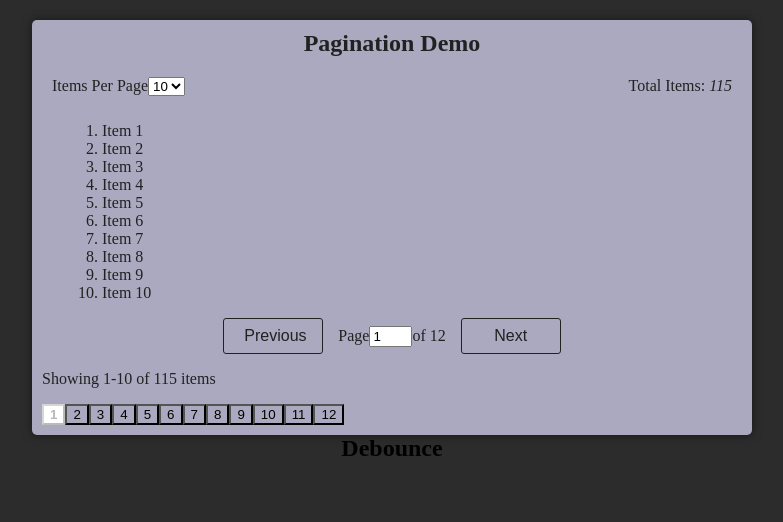
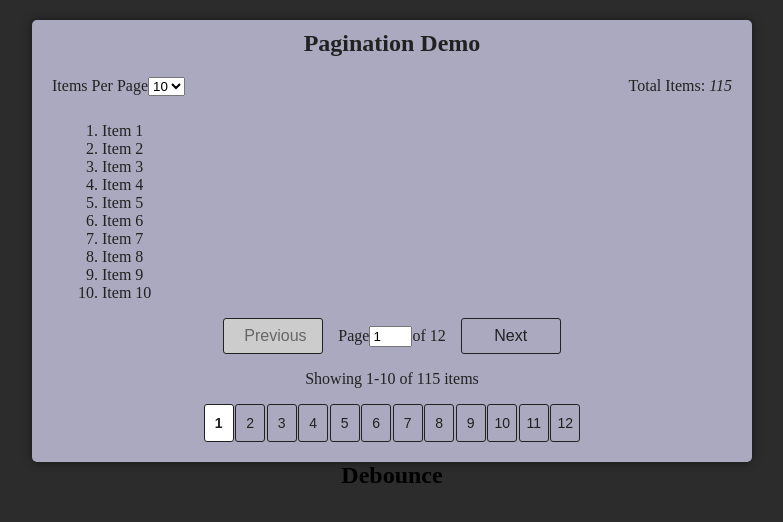
Before and after one commit to vbolden/Custom-hooks-lab3, a React (Vite) app: page / in a window 1280 px wide. Shown: the top 522 px of the page, without its empty margins (248-1031 px from the left). Built offline with nearby package versions, Linux system fonts and the light colour scheme.

Commit message:
styled page number buttons

```diff
--- a/src/App.css
+++ b/src/App.css
@@ -59,6 +59,40 @@ h2 {
     color: #fff;
 }
 
+.page-controls button:disabled {
+    background-color: #ccc;
+    color: #666;
+    cursor: not-allowed;
+}
+
 #page-select {
     width: 35px;
 }
+
+.page-info {
+    padding: 0 10px;
+    text-align: center;
+}
+
+.page-numbers {
+    padding: 0 10px;
+    display: flex;
+    justify-content: center;
+    gap: 1.5px;
+    margin-bottom: 10px;
+}
+
+.page-numbers button {
+    padding: 10px 5px;
+    font-size: 14px;
+    border: 1px solid #212121;
+    border-radius: 3px;
+    width: 30px;
+    color: #212121;
+    background-color: transparent;
+    cursor: pointer;
+}
+
+.page-numbers button:hover {
+    background-color: #414140;
+}
```
